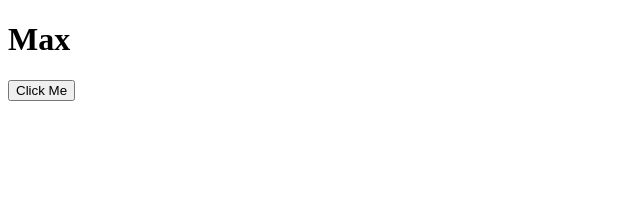
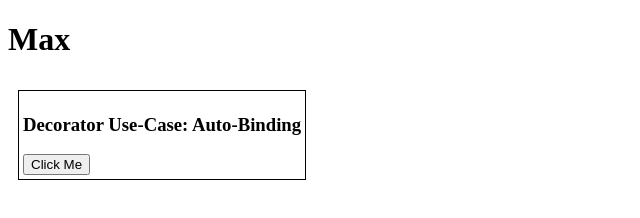
Before and after one commit to han-yan-ds/typescript-learning, a website with bundled scripts: page index.html in a window 1280 px wide. Shown: the whole page, without its empty margins (0-640 px from the left). Built offline with nearby package versions, Linux system fonts and the light colour scheme.

Commit message:
Added styling on the page for the different sections that I'll be using

```diff
--- a/index.html
+++ b/index.html
@@ -6,9 +6,13 @@
     <meta http-equiv="X-UA-Compatible" content="ie=edge" />
     <title>Understanding TypeScript</title>
     <script src="./dist/app.js" defer></script>
+    <link rel="stylesheet" type="text/css" href="style.css">
   </head>
   <body>
     <div id="app"></div>
-    <button id="auto-bind-button">Click Me</button>
+    <div class="decorator-use-case">
+      <h3>Decorator Use-Case: Auto-Binding</h3>
+      <button id="auto-bind-button">Click Me</button>
+    </div>
   </body>
 </html>
--- /dev/null
+++ b/style.css
@@ -0,0 +1,8 @@
+.decorator-use-case {
+  display: inline-block;
+  margin: 10px;
+  padding: 4px;
+  border: solid;
+  border-width: 1px;
+  border-color: black;
+}
```
